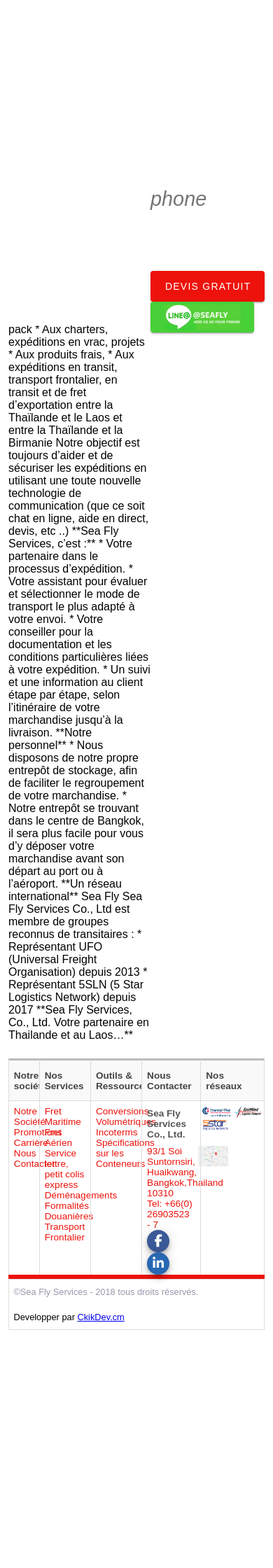
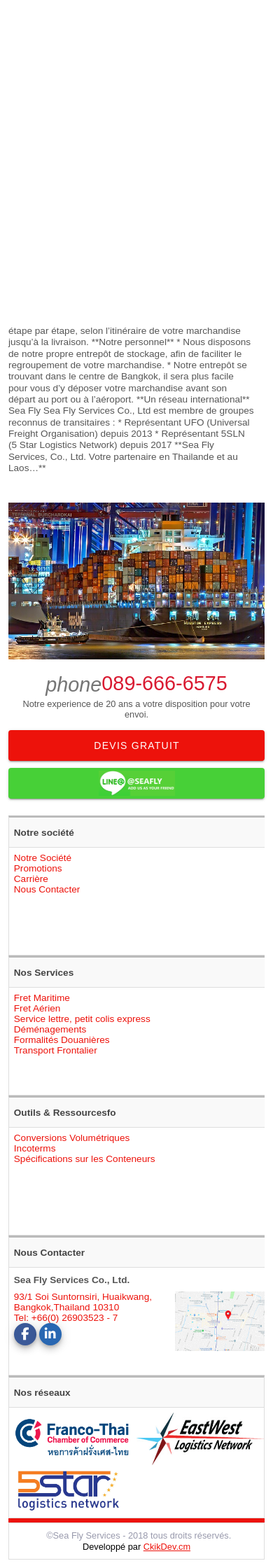
Before and after one commit to jules2m1998/seafly.py, a Django app: template seafly/template/pages/page.html in a window 390 px wide. Shown: the part 379-2619 px from the top of the page at 70% size. Before the commit the page ends 2279 px from the top, so only its background shows below. Run offline with Django 3.2, Linux system fonts and the light colour scheme; the template is opened without the code that fills it: values that come from a table or form of the project are taken from there, others are empty; data comes from the database, SQL or seed files in the repository; both versions use the stored data as it was after the commit; some libraries are stand-ins or nearby versions.

Commit message:
Ajout des vus

```diff
--- a/seafly/pages/views.py
+++ b/seafly/pages/views.py
@@ -1,5 +1,6 @@
 from django.http import HttpResponse
 from django.shortcuts import render
+import markdown2
 from pages.models import Pages
 from django.template import loader
 
@@ -10,6 +11,7 @@
 
 def getPage(request, pagename):
     page = Pages.objects.get(name=pagename)
+    page.content = markdown2.markdown(page.content)
     context = {
         'page': page
     }
--- a/seafly/static/pages/css/base.css
+++ b/seafly/static/pages/css/base.css
@@ -13,6 +13,10 @@
     width: 100%;
     padding: 0 10px 0 10px!important;
 }
+
+#bottom{
+    visibility: hidden;
+}
 #menus{
     padding-top: 56px;
 }
@@ -21,6 +25,7 @@
     text-decoration: none;
     font-weight: bold;
     border-bottom: 0.3em solid #ffffff;
+    font-size: 1vw;
 }
 #menus a:hover{
     border-bottom: 0.3em solid var(--primary);
@@ -91,9 +96,10 @@
 
 #top{
     height: 90px;
+    visibility: hidden;
 }
 
-@media screen and (max-width: 888px) {
+@media screen and (max-width: 800px) {
     #bugger--btn{
         display: inline;
     }
@@ -123,6 +129,10 @@
     padding: 0 0 0;
     border-bottom: 6px solid #ed120b;
     width: 100%;
+    display: flex;
+    flex-direction: row;
+    justify-content: flex-start;
+    flex-wrap: wrap;
 }
 
 .footer--item{
@@ -188,29 +198,29 @@
     padding: 0.8em .5em 0.8em 0.5em;
     text-align: center;
 }
-/*@media screen and (max-width: 839px){*/
-/*    .footer--item{*/
-/*        width: 50%!important;*/
-/*        border-bottom: 1px solid #dddddd;*/
-/*    }*/
-/*}*/
-/*@media screen and (max-width: 460px){*/
+@media screen and (max-width: 839px){
+    .footer--item{
+        width: 50%!important;
+        border-bottom: 1px solid #dddddd;
+    }
+}
+@media screen and (max-width: 460px){
 
-/*    .footer--dev{*/
-/*        width: 100%;*/
-/*        text-align: center;*/
-/*        padding-top: 0!important;*/
-/*    }*/
+    .footer--dev{
+        width: 100%;
+        text-align: center;
+        padding-top: 0!important;
+    }
 
-/*    .footer--copy{*/
-/*        width: 100%;*/
-/*        text-align: center;*/
-/*        padding-bottom: 1px!important;*/
-/*    }*/
-/*}*/
-/*@media screen and (max-width: 450px){*/
-/*    .footer--item{*/
-/*        width: 100%!important;*/
-/*        border-bottom: 1px solid #dddddd;*/
-/*    }*/
-/*}*/
+    .footer--copy{
+        width: 100%;
+        text-align: center;
+        padding-bottom: 1px!important;
+    }
+}
+@media screen and (max-width: 450px){
+    .footer--item{
+        width: 100%!important;
+        border-bottom: 1px solid #dddddd;
+    }
+}
--- a/seafly/static/pages/css/index.css
+++ b/seafly/static/pages/css/index.css
@@ -1,4 +1,6 @@
-
+#gallery {
+    visibility: hidden;
+}
 .image--gallery{
     display: grid;
     grid-template-columns: 1fr 1fr 1fr 1fr 1fr 1fr;
--- a/seafly/template/pages/base.html
+++ b/seafly/template/pages/base.html
@@ -43,7 +43,7 @@
                             <div class="text-center align--item">
                                 <v-menu open-on-hover offset-y>
                                   <template v-slot:activator="{ on }">
-                                      <a href="#" class="pa-1 menu--item--text" v-on="on"> [[ item.name ]]</a>
+                                      <a href="#" class="pa-1 menu--item--text" v-on="on"> [[ item.name.toUpperCase() ]]</a>
                                   </template>
                                   <div v-if="item.sub !== undefined">
                                     <v-list>
@@ -150,7 +150,7 @@
     <footer>
         <class id="bottom" class="text--primary" app>
             <v-container>
-                <div class="footer--items align--item">
+                <div class="footer--items">
                     <div class="footer--item" :style="{width: item.width + '%'}" v-for="(item, key) in footers" :key="key">
                         <div class="footer--item--title">
                             <h3>[[ item.name ]]</h3>
@@ -206,8 +206,8 @@
                         </div>
                     </div>
                 </div>
-                    <div class="footer--bar"><div class="footer--copy">©Sea Fly Services - 2018 tous droits réservés.</div><div class="footer--dev">Developper par
-                    <a href="#">CkikDev.cm</a></div></div>
+                    <div class="footer--bar"><div class="footer--copy">©Sea Fly Services - 2018 tous droits réservés.</div><div class="footer--dev">Developpé par
+                    <a href="#" style="color: var(--primary)">CkikDev.cm</a></div></div>
             </v-container>
         </class>
     </footer>
@@ -325,7 +325,7 @@
             }
             },
             mounted() {
-
+                document.getElementById('top').style.visibility = 'visible';
             },
             methods: {
                 search: function() {
@@ -431,7 +431,10 @@
                     'Bangkok,Thailand 10310',
                     'Tel: +66(0) 26903523 - 7'
                 ]
-            })
+            }),
+            mounted(){
+                document.getElementById('bottom').style.visibility = 'visible';
+            }
         })
     </script>
     {% block js %} {% endblock js %}
--- a/seafly/template/pages/index.html
+++ b/seafly/template/pages/index.html
@@ -201,7 +201,10 @@
                     bottomTitle: 'Nous contacter'
                 }
             ]
-            })
+            }),
+            mounted () {
+                document.getElementById('gallery').style.visibility = 'visible';
+            }
         })
     </script>
 {% endblock %}
--- a/seafly/template/pages/page.html
+++ b/seafly/template/pages/page.html
@@ -3,7 +3,14 @@
 
 {% block css %}
 <style>
+    :root{
+        --text: #565656;
+    }
+    #contact{
+        visibility: hidden;
+    }
     .topImg{
+        visibility: hidden;
         width: 100%;
         height: 16rem;
         background-position: center;
@@ -32,6 +39,24 @@
         grid-template-columns: 5fr 2fr;
         margin-top: 15px;
     }
+    @media screen and (max-width: 864px) {
+        .content{
+            grid-template-columns: 1fr;
+        }
+        .buttons .button--contact{
+            display: flex;
+            flex-direction: row;
+        }
+        .buttons .button--contact button{
+            margin: 10px 0 10px;
+        }
+        .desc{
+            text-align: center;
+        }
+    }
+    .left{
+        margin-right: 15px;
+    }
     .content .right .rightImg{
         width: 100%;
         height: 14rem;
@@ -39,6 +64,43 @@
         background-repeat: no-repeat;
         background-size: cover;
         background-image: url("static/pages/img/{{page.imgRight}}");
+    }
+    .title{
+        font-size: 1.6em;
+        margin: 0.67em 0;
+        color: #ed120b;
+        font-weight: bold;
+    }
+    .description{
+        color: var(--text);
+        font-size: 0.85rem;
+        padding: 0 0 2em;
+        margin: 0 0 1em;
+        line-height: 1.2em;
+    }
+    .description p{
+        margin-bottom: 14px;
+    }
+    .description ul{
+        margin-left: 33px;
+    }
+    .description ul li{
+        margin-bottom: 5px;
+    }
+    .number{
+        font-size: 1.8rem;
+    }
+    .desc{
+        color: var(--text);
+        font-size: 0.8rem;
+        margin: 5px;
+    }
+    .buttons .button--contact{
+        display: flex;
+        flex-direction: column;
+    }
+    .buttons .button--contact button{
+        margin: 10px 0 10px;
     }
 
 </style>
@@ -50,17 +112,23 @@
     </div>
     <div class="content" id="contact">
         <div class="left">
-            {{ page.content }}
+            <div class="title">
+                {{ page.title }}
+            </div>
+            <div class="description">
+                {{ page.content }}
+            </div>
         </div>
         <div class="right">
             <div class="rightImg">
 
             </div>
             <div class="contact">
-                <v-icon color="black" style="font-size: 1.8rem">phone</v-icon>
-                <div class="number ml-3">089-666-6575</div>
+                <div style="width: auto; margin: auto">
+                    <div class="number ml-3"><v-icon color="black" style="font-size: 1.8rem;">phone</v-icon>089-666-6575</div>
+                </div>
             </div>
-            <div class="description">
+            <div class="desc">
                 <p>Notre experience de 20 ans a votre disposition pour votre envoi.</p>
             </div>
             <div class="buttons">
@@ -79,7 +147,14 @@
     new Vue({
         delimiters: ['[[', ']]'],
         vuetify: vuetify,
-        el: '#contact'
-    })
+        el: '#contact',
+        mounted () {
+            let elt = document.getElementsByClassName("description")[0];
+            let content = elt.textContent;
+            elt.innerHTML = content;
+            document.getElementById('contact').style.visibility = 'visible';
+            document.getElementsByClassName('topImg')[0].style.visibility = 'visible';
+        }
+    });
 </script>
 {% endblock %}
```
Also changed, not shown: seafly/db.sqlite3. Lines whose indentation alone changed are shown as unchanged.
